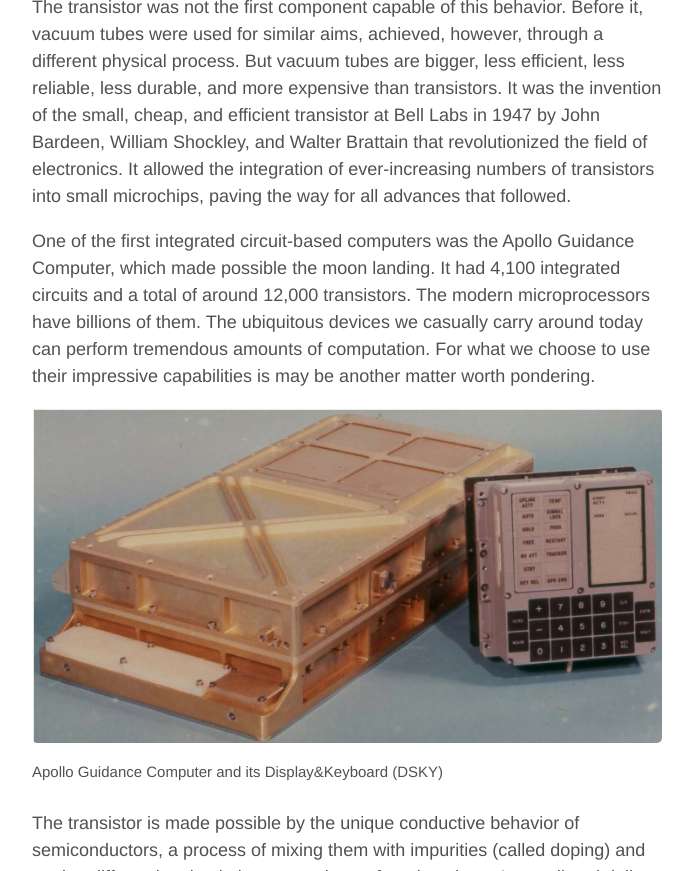
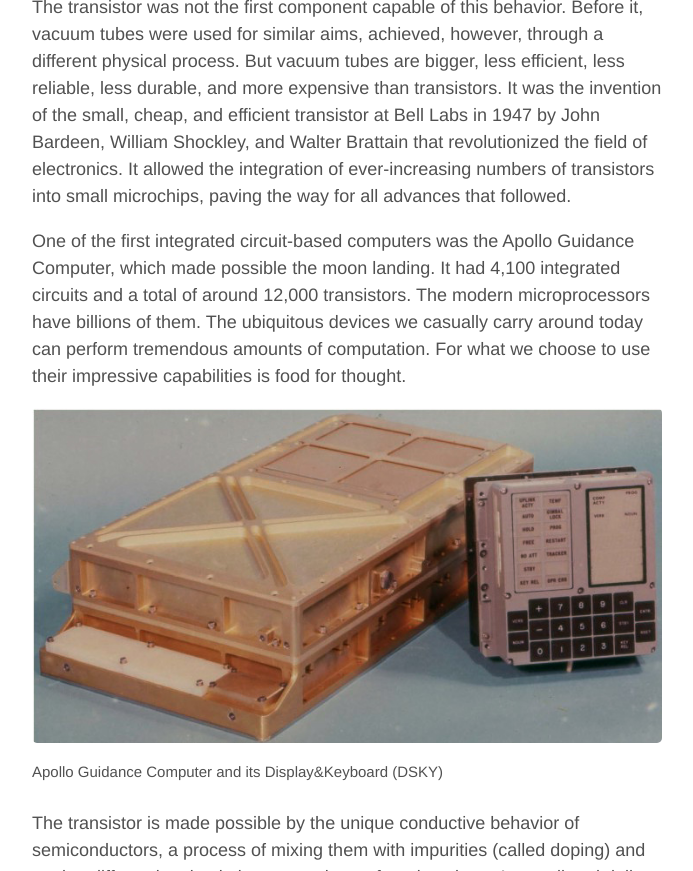
Before and after one commit to aoghina/aoghina.github.io, a Jekyll site: the page built from _posts/2016-11-19-a-tribute-to-the-transistor.md, in a window 1280 px wide and 900 px high, scrolled down 2405 px, cut to the strip 29-900 px from the top of the window. Shown: the whole strip, without its empty margins (293-986 px from the left). Built offline with Jekyll 4.4.1, drawn with Linux system fonts in a browser that asks for light colours; comment, search, counter and statistics services are not loaded.

Commit message:
Update trans

```diff
--- a/_posts/2016-11-19-a-tribute-to-the-transistor.md
+++ b/_posts/2016-11-19-a-tribute-to-the-transistor.md
@@ -28,7 +28,7 @@ In digital circuits, which use binary signals, transistors are used as switches
 
 The transistor was not the first component capable of this behavior. Before it, vacuum tubes were used for similar aims, achieved, however, through a different physical process. But vacuum tubes are bigger, less efficient, less reliable, less durable, and more expensive than transistors. It was the invention of the small, cheap, and efficient transistor at Bell Labs in 1947 by John Bardeen, William Shockley, and Walter Brattain that revolutionized the field of electronics. It allowed the integration of ever-increasing numbers of transistors into small microchips, paving the way for all advances that followed.
 
-One of the first integrated circuit-based computers was the Apollo Guidance Computer, which made possible the moon landing. It had 4,100 integrated circuits and a total of around 12,000 transistors. The modern microprocessors have billions of them. The ubiquitous devices we casually carry around today can perform tremendous amounts of computation. For what we choose to use their impressive capabilities is may be another matter worth pondering.
+One of the first integrated circuit-based computers was the Apollo Guidance Computer, which made possible the moon landing. It had 4,100 integrated circuits and a total of around 12,000 transistors. The modern microprocessors have billions of them. The ubiquitous devices we casually carry around today can perform tremendous amounts of computation. For what we choose to use their impressive capabilities is  food for thought.
 
 ![Apollo guidance computer](/assets/transistor-apollo-guidance-computer.jpg "Apollo guidance computer")
 <sup>Apollo Guidance Computer and its Display&Keyboard (DSKY)</sup>
```
